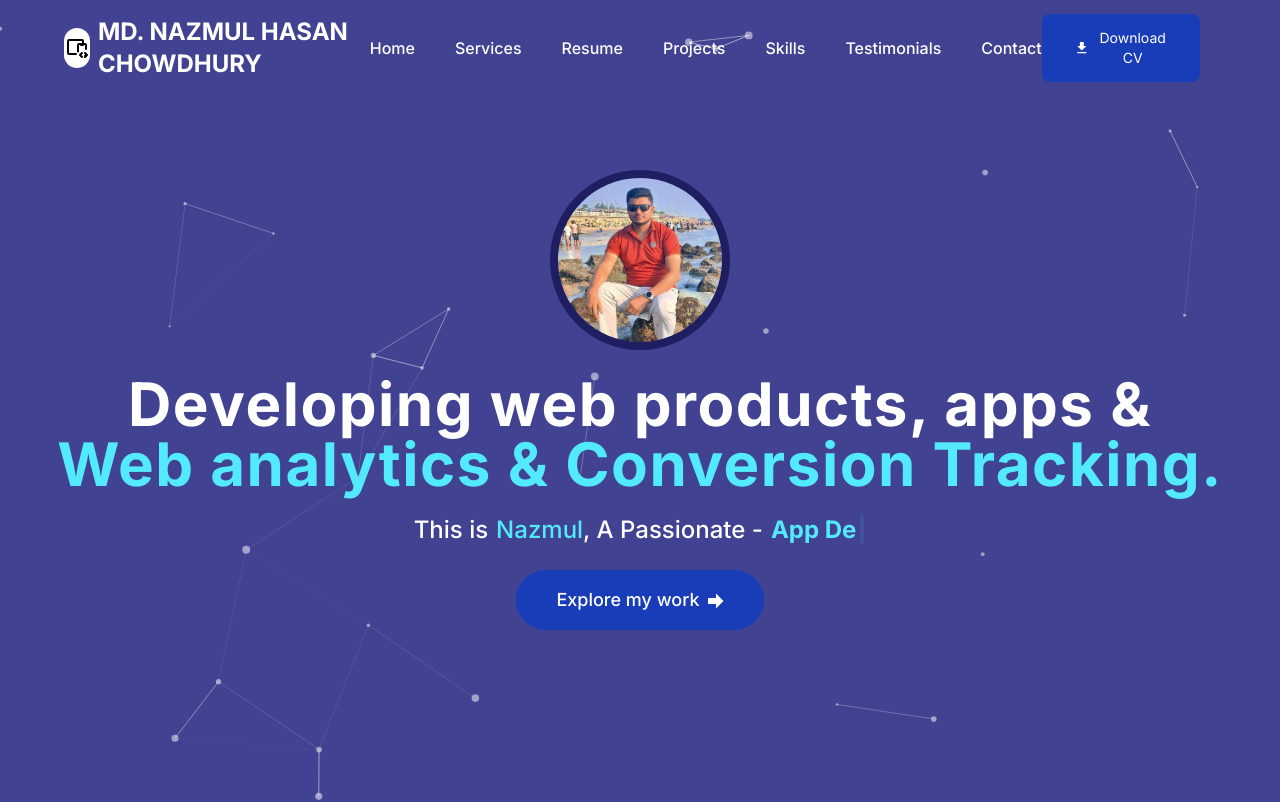
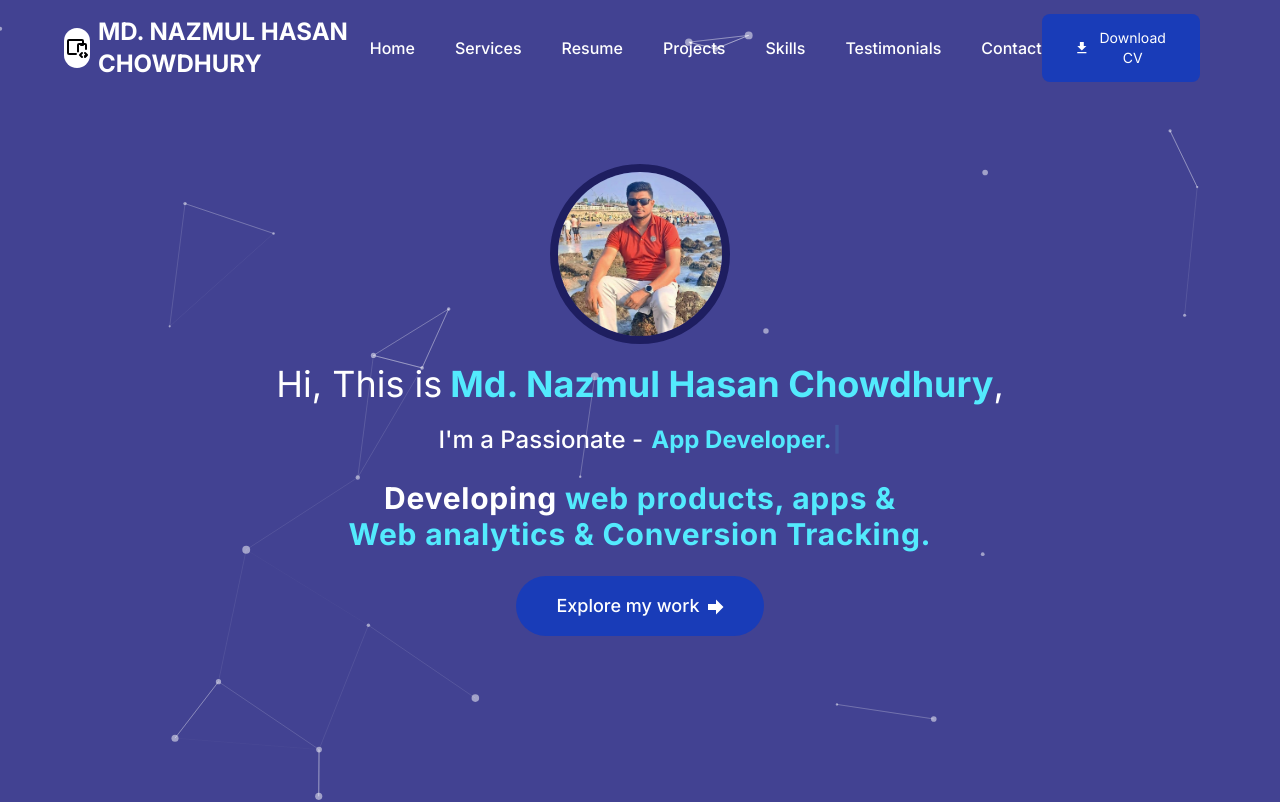
Before and after one commit to Najmul216/my_portfolio_website, a Next.js app: page / in a window 1280 px wide. Shown: the top 802 px of the page. Built offline with nearby package versions, Linux system fonts and the light colour scheme.

Commit message:
Update Section

```diff
--- a/components/Home/Hero/Hero.tsx
+++ b/components/Home/Hero/Hero.tsx
@@ -19,28 +19,28 @@ const Hero = () => {
           className="rounded-full border-8 border-[#0c0c48aa]"
           data-aos="fade-up"
         />
-        <h1
+        <h2
           data-aos="fade-up"
-          data-aos-delay="200"
-          className="text-2xl sm:text-4xl md:text-5xl lg:text-6xl mt-6 text-center font-bold tracking-wide"
+          data-aos-delay="400"
+          className="mt-5 sm:text-4xl md:text-5xl lg:text-4xl px-2 text-center flex items-center"
         >
-          Developing web products, apps & <br />
-          <span className="text-cyan-300">
-            Web analytics & Conversion Tracking.
+          Hi, This is
+          <span className="text-cyan-300 pl-2 font-bold">
+            Md. Nazmul Hasan Chowdhury
           </span>
-        </h1>
+          ,
+        </h2>
         <h2
           data-aos="fade-up"
           data-aos-delay="400"
           className="mt-5 text-sm px-2 text-center sm:text-2xl font-medium flex items-center"
         >
-          This is <span className="text-cyan-300 pl-2">Nazmul</span>, A
-          Passionate -
+          I&apos;m a Passionate -
           <span className="text-cyan-300 font-bold">
             <Typewriter
               options={{
                 strings: [
-                  "Full-Stack Website Developer.",
+                  "Full-Stack Web Developer.",
                   "App Developer.",
                   "Web Analytics Expert.",
                   "Dev-Ops Engineer.",
@@ -54,6 +54,17 @@ const Hero = () => {
             />
           </span>
         </h2>
+        <h1
+          data-aos="fade-up"
+          data-aos-delay="200"
+          className="sm:text-4xl md:text-4xl lg:text-3xl mt-6 text-center font-bold tracking-wide"
+        >
+          Developing <span className="text-cyan-300">web products, apps &</span>{" "}
+          <br />
+          <span className="text-cyan-300">
+            Web analytics & Conversion Tracking.
+          </span>
+        </h1>
         <button
           data-aos="fade-up"
           data-aos-delay="600"
```
